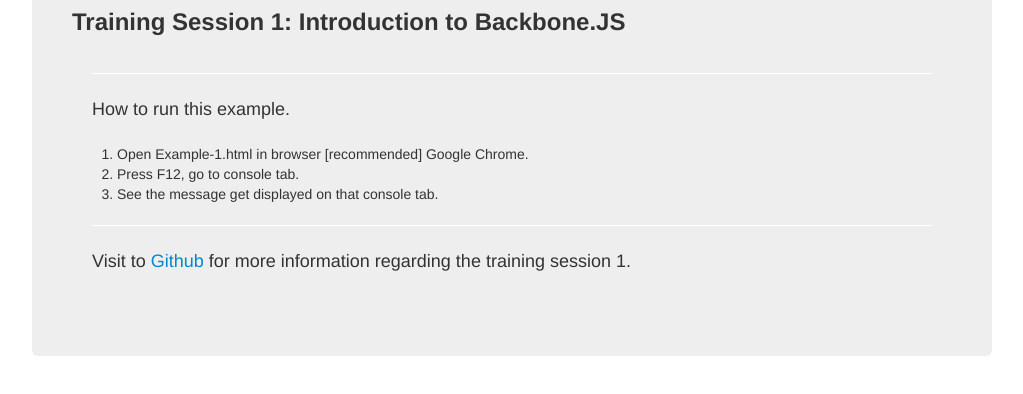
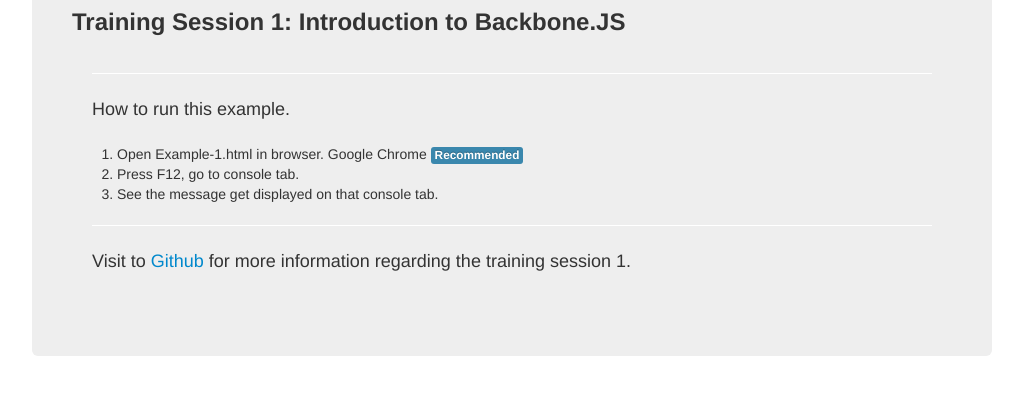
Before and after one commit to hegdeashwin/Backbone, a plain HTML site: page Training-Session-1/Examples/Example1/Example-1.html in a window 1280 px wide. Shown: the part 148-542 px from the top of the page, without its empty margins (118-1141 px from the left). Drawn offline with Linux system fonts and the light colour scheme.

Commit message:
Few more updates
Signed-off-by: ashwinh <ashwinh@cybage.com>

```diff
--- a/Training-Session-1/Examples/Example1/Example-1.html
+++ b/Training-Session-1/Examples/Example1/Example-1.html
@@ -21,7 +21,7 @@
 					<hr>
 					<p class="lead">How to run this example.</p>
 					<ol>
-						<li>Open Example-1.html in browser [recommended] Google Chrome.</li>
+						<li>Open Example-1.html in browser. Google Chrome <span class="label label-info">Recommended</span></li>
 						<li>Press F12, go to console tab.</li>
 						<li>See the message get displayed on that console tab.</li>
 					</ol>
```
Also changed, not shown: 2 other files.
